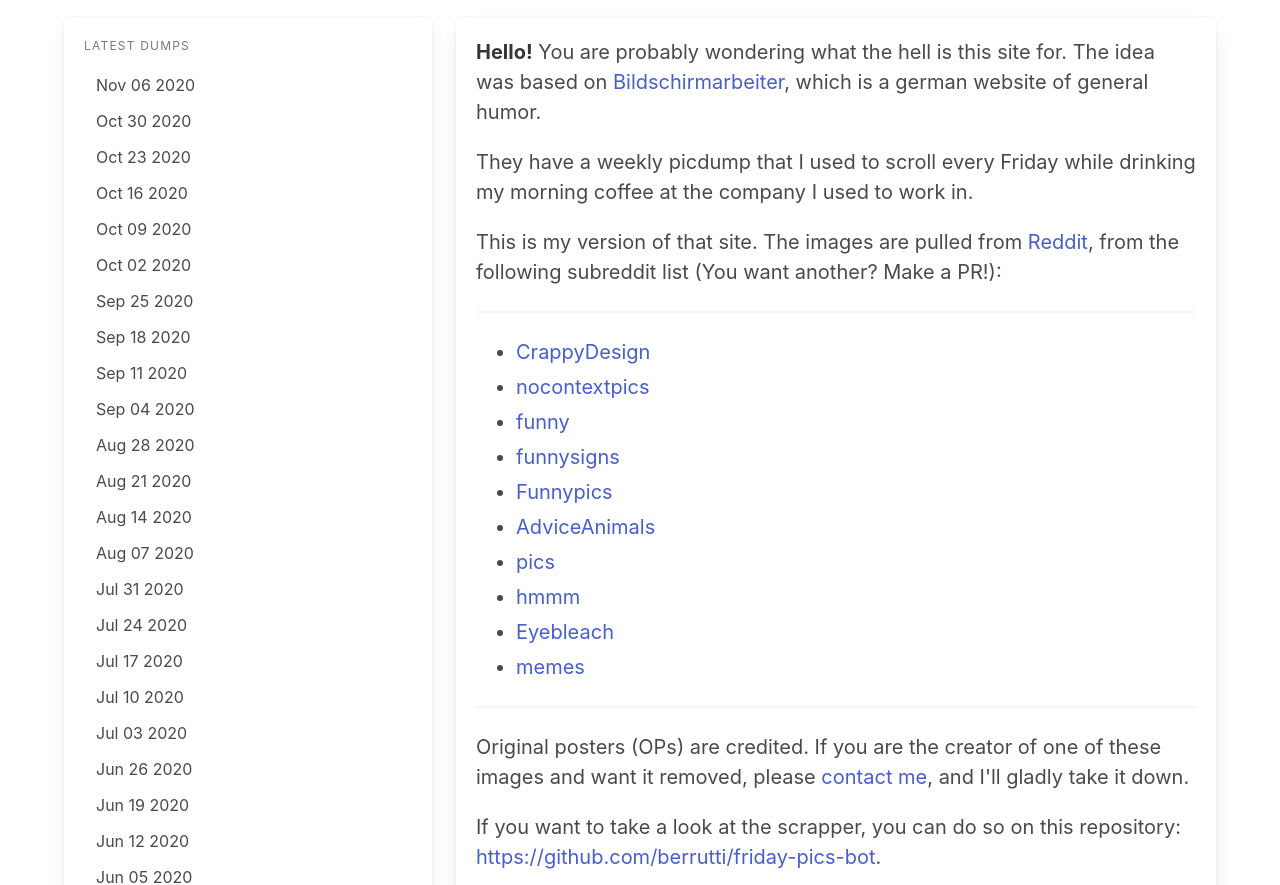
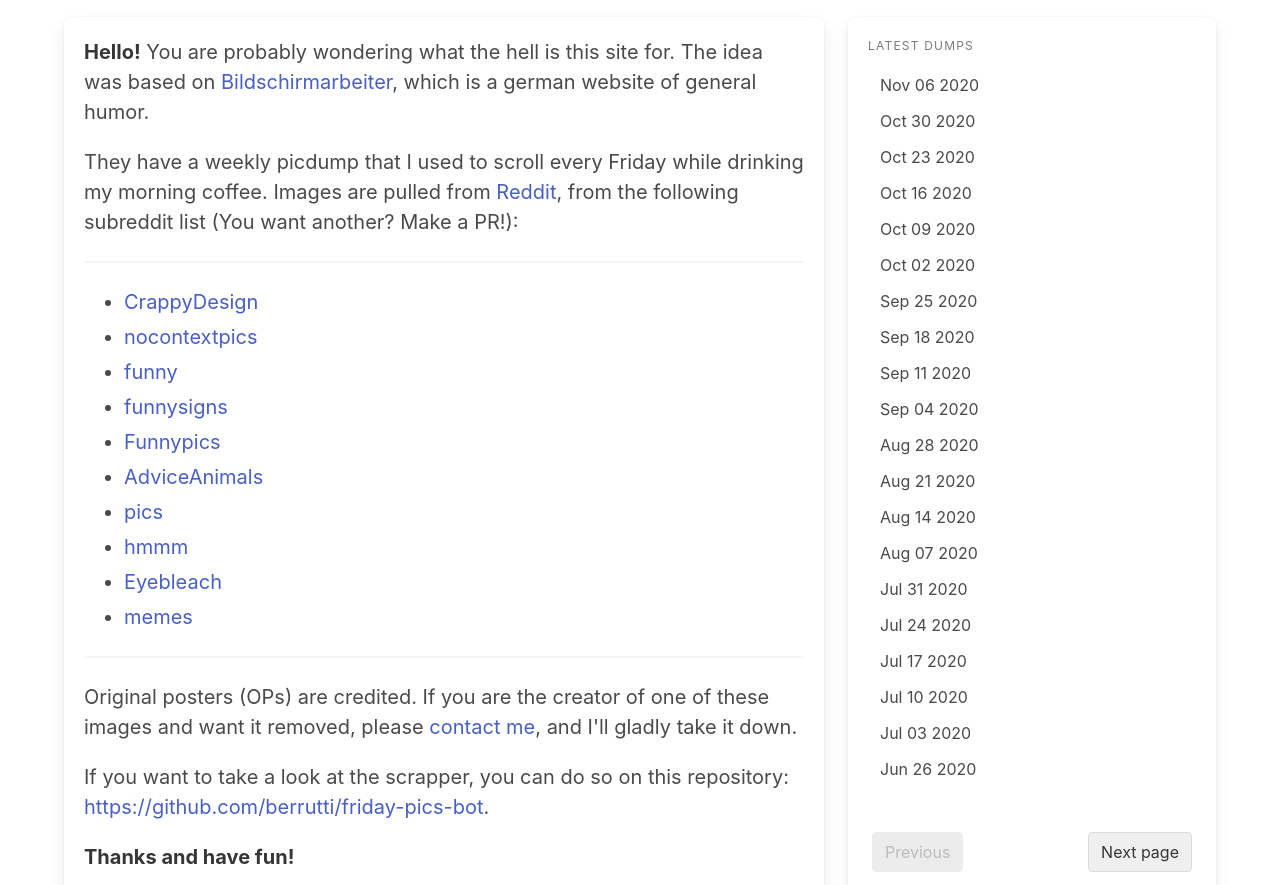
Before and after one commit to berrutti/friday-pics, a Gatsby site: page / in a window 1280 px wide. Shown: the part 67-952 px from the top of the page. Built offline with nearby package versions, Linux system fonts and the light colour scheme; Gatsby itself is replaced by a stand-in of ours.

Commit message:
Site revamp
- Create DumpsList component (Close: #7)
- Move DumpsList to the bottom (Close: #8)
- Update package.json and package-lock.json (Close: #9)
- Convert all components to functional components (Close: #10)

```diff
--- /dev/null
+++ b/src/components/DumpsList/index.js
@@ -0,0 +1,30 @@
+import React, { useState } from 'react';
+import { Link } from 'gatsby';
+
+const DumpsList = ({posts}) => {
+    const perPage = 20;
+    const pages = Math.ceil(posts.length / perPage);
+    const [currentPage, setCurrentPage] = useState(0);
+
+    const handlePageChange = (move) => {
+        if (move > 0 && currentPage < pages - 1) {
+          setCurrentPage(currentPage + 1);
+        }
+        if (move < 0 && currentPage > 0) {
+          setCurrentPage(currentPage - 1);
+        }
+      }
+    return <>
+        <ul className="menu-list">
+            {posts.slice(currentPage * perPage, (currentPage + 1) * perPage).map(({ node }) =>
+                (<li key={node.fields.slug}><Link to={node.fields.slug}>{node.frontmatter.title}</Link></li>)
+            )}
+        </ul>
+        <div className="is-navigation">
+            <button onClick={() => handlePageChange(-1)} disabled={currentPage === 0} className="pagination-previous">Previous</button>
+            <button onClick={() => handlePageChange(1)} disabled={currentPage + 1 === pages} className="pagination-next" >Next page</button>
+        </div>
+    </>
+}
+
+export default DumpsList;
--- a/src/components/layout.js
+++ b/src/components/layout.js
@@ -2,6 +2,8 @@
 import Header from '../components/header';
 import { Link } from "gatsby"
 
+function Layout(props) {
+  const { children, siteTitle, previous, next } = props;
   const footerLinkStyle = {
     display: `flex`,
     flexWrap: `wrap`,
@@ -10,9 +12,6 @@
     padding: 0,
   };
 
-class Layout extends React.Component {
-  render() {
-    const { children, siteTitle, previous, next } = this.props;
   return (
     <div className="container">
       <Header siteTitle={siteTitle} />
@@ -43,6 +42,5 @@
     </div >
   );
 };
-};
 
 export default Layout;
--- a/src/pages/index.js
+++ b/src/pages/index.js
@@ -1,40 +1,24 @@
 import React from 'react';
-import { Link, graphql } from 'gatsby';
+import { graphql } from 'gatsby';
 
 import Layout from '../components/layout';
 import SEO from '../components/seo';
+import DumpsList from '../components/DumpsList'
 import "../styles/global.scss"
 
-class BlogIndex extends React.Component {
-  render() {
-    const { data } = this.props;
+function BlogIndex(props) {
+  const { data, location } = props;
   const siteTitle = data.site.siteMetadata.title;
   const posts = data.allMarkdownRemark.edges;
 
   return (
-      <Layout location={this.props.location} siteTitle={siteTitle}>
+    <Layout location={location} siteTitle={siteTitle}>
       <SEO title='All dumps' />
       <div className="tile is-ancestor">
-          <div className="tile is-parent is-vertical is-4">
-            <article className="tile is-child box">
-              <aside className="menu">
-                <p className="menu-label">
-                  Latest dumps
-                </p>
-                <ul className="menu-list">
-                  {posts.map(({ node }) => {
-                    const title = node.frontmatter.title;
-                    return (<li key={node.fields.slug}><Link to={node.fields.slug}>{title}</Link></li>);
-                  })}
-                </ul>
-              </aside>
-            </article>
-          </div>
         <div className="tile is-parent is-vertical is-8">
-            <article className="content tile is-child is-medium box">
+          <article className="content is-child is-medium box">
             <p><strong>Hello!</strong> You are probably wondering what the hell is this site for. The idea was based on <a href='https://www.bildschirmarbeiter.com'>Bildschirmarbeiter</a>, which is a german website of general humor.</p>
-              <p>They have a weekly picdump that I used to scroll every Friday while drinking my morning coffee at the company I used to work in.</p>
-              <p>This is my version of that site. The images are pulled from <a href="https://www.reddit.com/">Reddit</a>, from the following subreddit list (You want another? Make a PR!):</p>
+            <p>They have a weekly picdump that I used to scroll every Friday while drinking my morning coffee. Images are pulled from <a href="https://www.reddit.com/">Reddit</a>, from the following subreddit list (You want another? Make a PR!):</p>
             <hr />
             <ul>
               <li><a href='https://www.reddit.com/r/CrappyDesign'>CrappyDesign</a></li>
@@ -54,11 +38,19 @@
             <p><strong>Thanks and have fun!</strong></p>
           </article>
         </div>
+        <div className="tile is-parent is-vertical is-4">
+          <div className="tile is-vertical box">
+            <p className="menu-label">
+              Latest dumps
+            </p>
+            <DumpsList posts={posts}></DumpsList>
+          </div>
+        </div>
       </div>
     </Layout>
   )
 }
-};
+
 
 export default BlogIndex;
 
--- a/src/styles/global.scss
+++ b/src/styles/global.scss
@@ -59,3 +59,9 @@
   opacity: 1;
   transition: width 0.5s, height 0.5s, opacity 0.5s 0.5s;
 }
+
+.is-navigation {
+  margin-top: auto;
+  display: flex;
+  justify-content: space-between;
+}
```
Also changed, not shown: package.json (+9 -11 lines), src/pages/404.js (+4 -6 lines), src/templates/blog-post.js (+9 -8 lines), 1 other file. Lines whose indentation alone changed are shown as unchanged.
